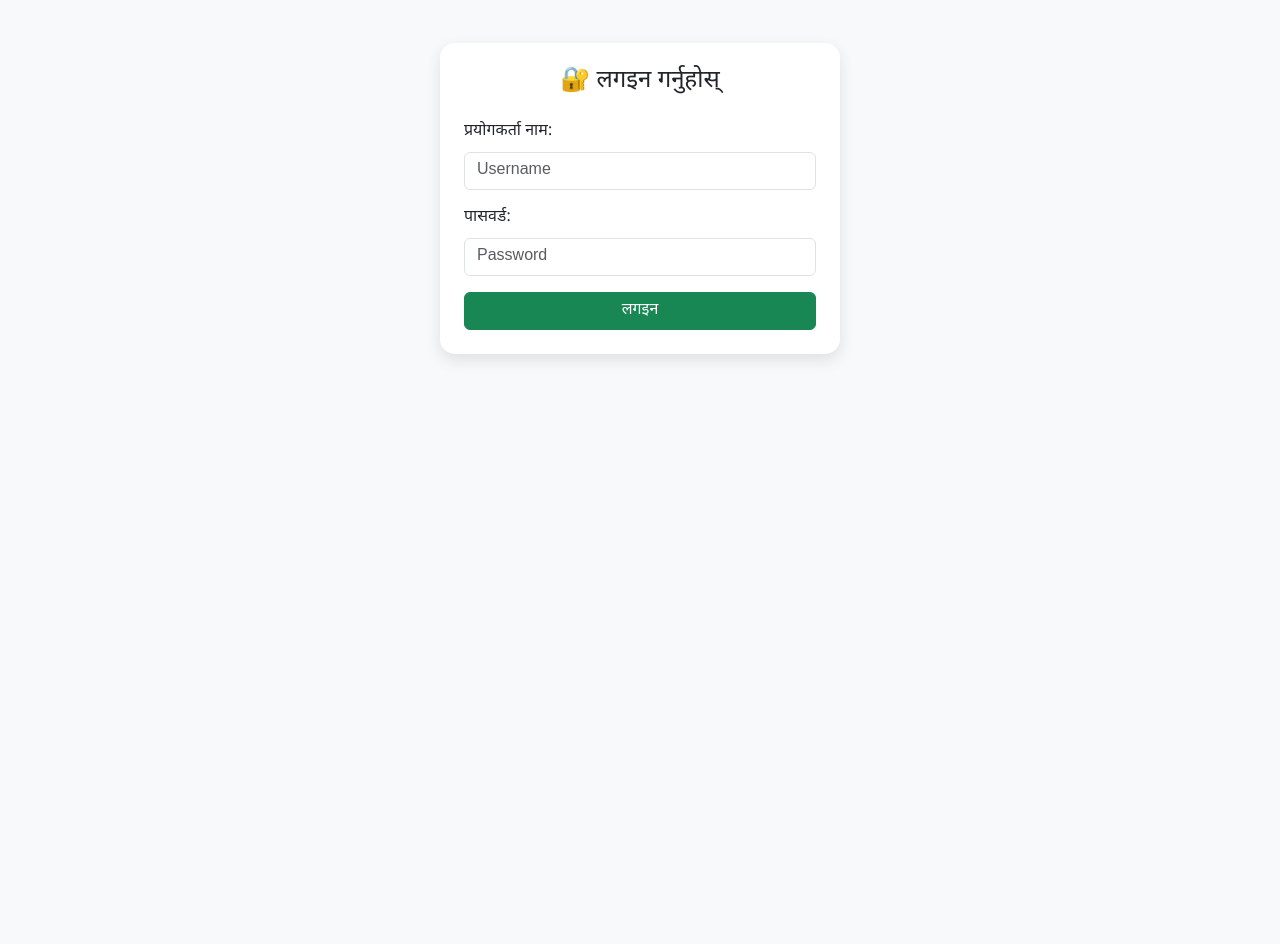
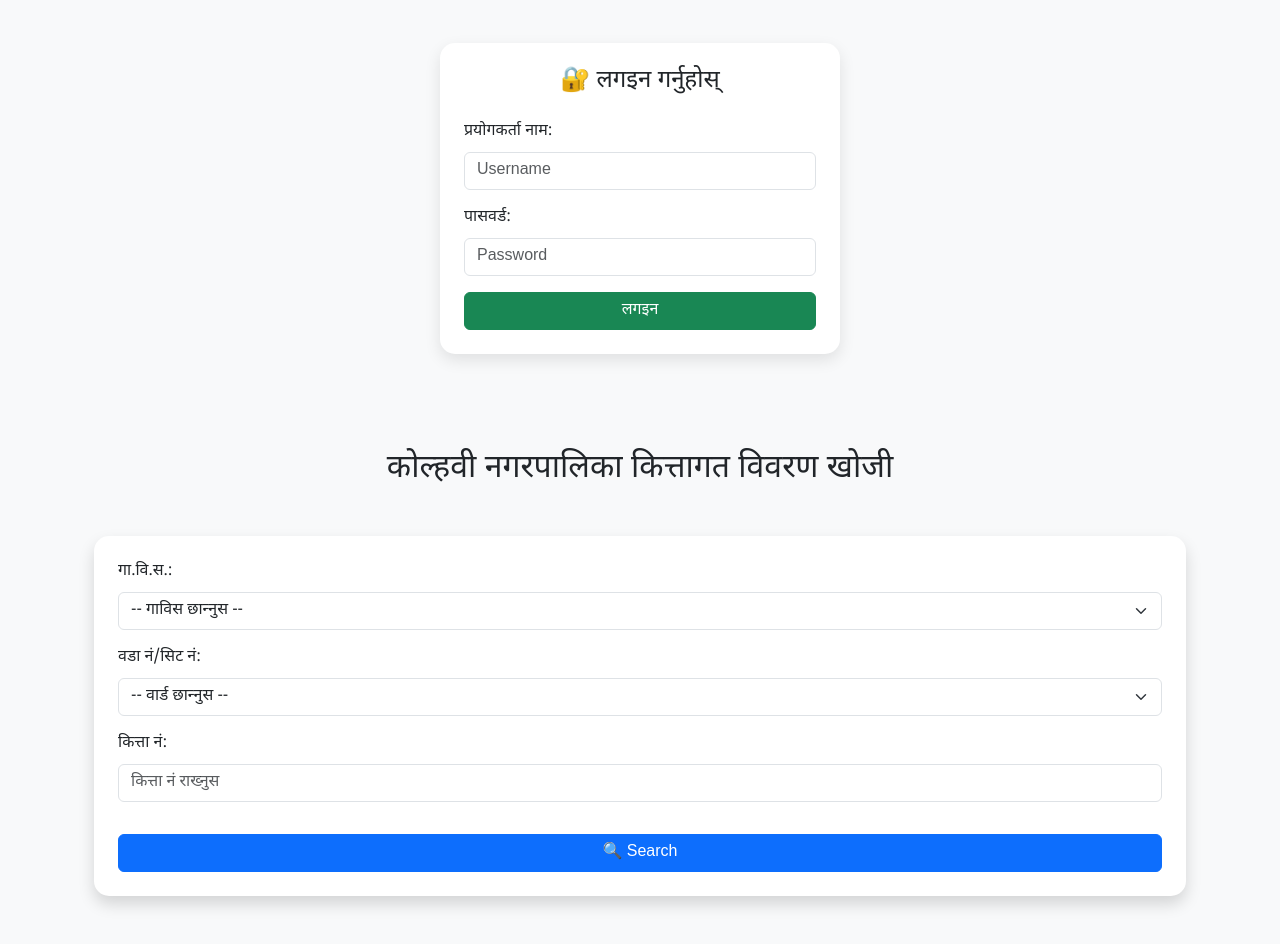
Before and after one commit to baudhimaim/Cadestrelandusequery, a plain HTML site: page index.html in a window 1280 px wide. Shown: the part 112-1056 px from the top of the page. Before the commit the page ends 800 px from the top, so only its background shows below. Drawn offline with nearby package versions, Linux system fonts and the light colour scheme.

Commit message:
Update index.html

```diff
--- a/index.html
+++ b/index.html
@@ -72,31 +72,40 @@
   </div>
 
   <!-- Main App Section -->
-  <div class="container mt-5" id="mainApp" style="display:none;">
-    <h2 class="text-center">बौधीमाई नगरपालिका कित्तागत विवरण खोजी</h2>
-    <div class="card card-custom p-4 shadow mt-4">
+  <div class="container mt-5"><br><br>
+        <h2 class="text-center">कोल्हवी नगरपालिका कित्तागत विवरण खोजी</h2>
+  <!-- Main Content -->
+  <div class="container mt-5">
+    <div class="card card-custom p-4 shadow">
+      <!-- VDC Dropdown -->
       <label for="vdc" class="form-label">गा.वि.स.:</label>
       <select id="vdc" class="form-select mb-3" onchange="populateWards()">
         <option value="">-- गाविस छान्नुस --</option>
       </select>
 
+      <!-- Ward Dropdown -->
       <label for="ward" class="form-label">वडा नं/सिट नं:</label>
       <select id="ward" class="form-select mb-3">
         <option value="">-- वार्ड छान्नुस --</option>
       </select>
 
+      <!-- Parcel ID Input -->
       <label for="parcel" class="form-label">कित्ता नं:</label>
       <input type="text" id="parcel" class="form-control mb-3" placeholder="कित्ता नं राख्नुस">
 
+      <!-- Query Button -->
       <button id="searchBtn" class="btn btn-primary w-100 mt-3" onclick="queryData()">🔍 Search</button>
 
+      <!-- Progress Bar -->
       <div class="progress mt-3" style="display: none;">
         <div class="progress-bar progress-bar-striped progress-bar-animated bg-success" style="width: 100%"></div>
       </div>
     </div>
 
+    <!-- Results Section -->
     <div id="results" class="mt-5"></div>
   </div>
+
   <script src="script.js"></script>
 
   <script>
```
